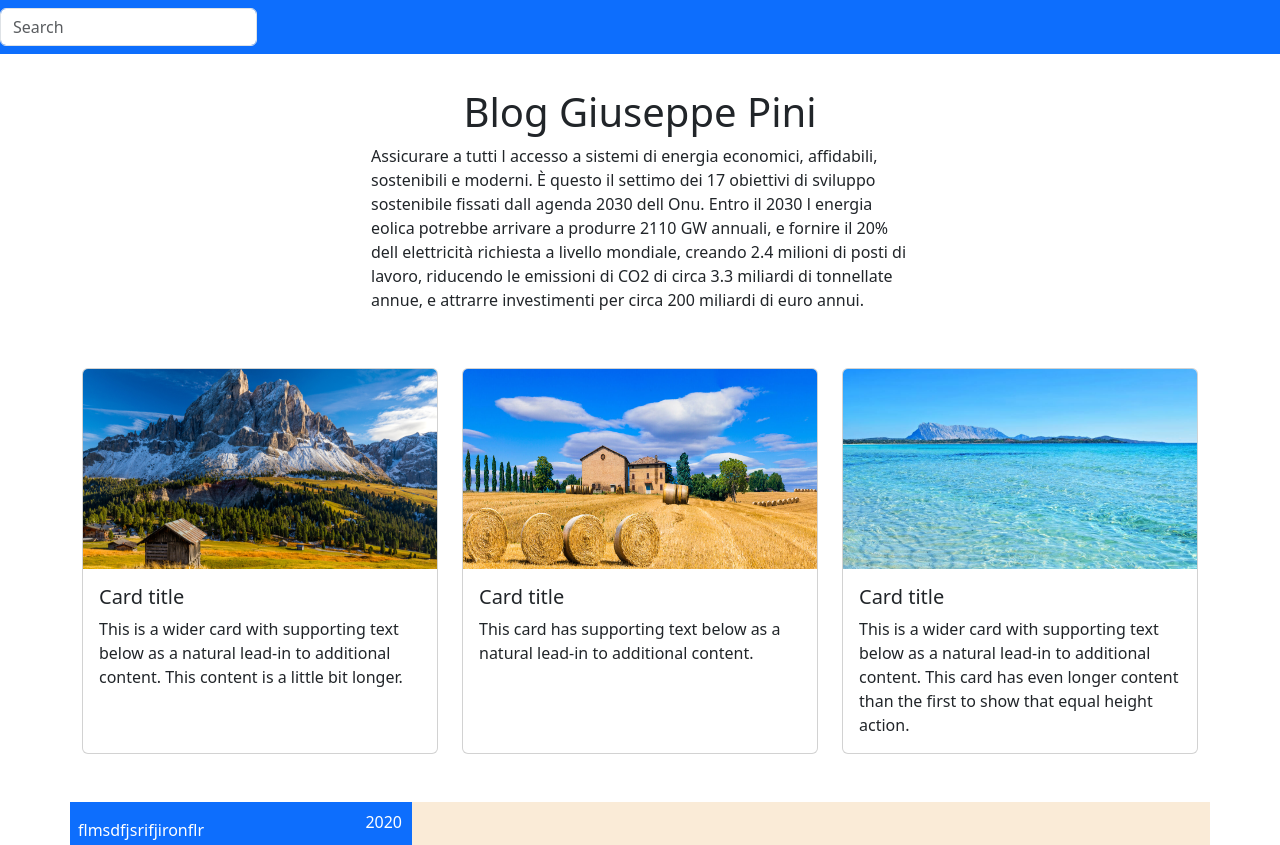
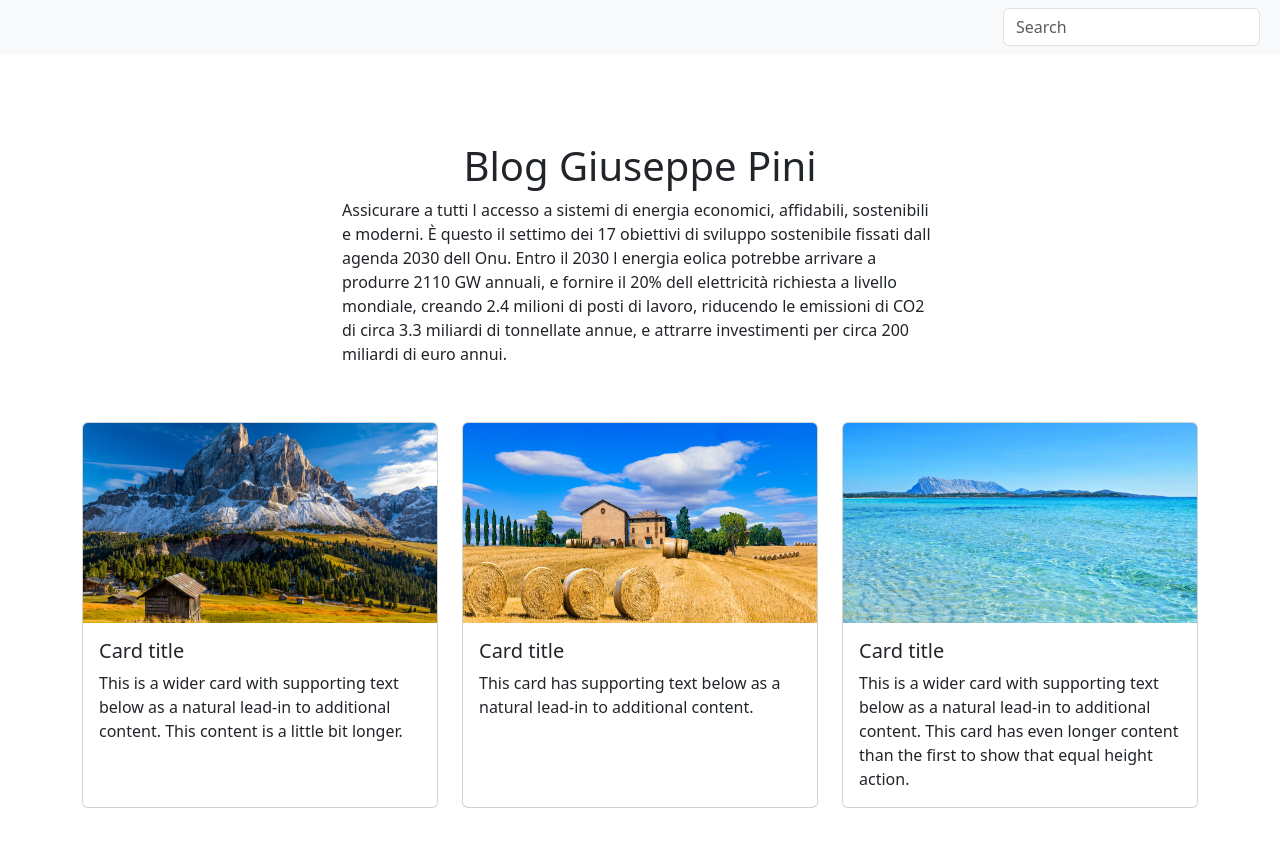
Before and after one commit to Giuseppeworkjujujj/ESERCIZIO-FINALE-FRONT-END, a plain HTML site: page index.html in a window 1280 px wide. Shown: the top 845 px of the page. Drawn offline with nearby package versions, Linux system fonts and the light colour scheme.

Commit message:
nav corretto

```diff
--- a/index.html
+++ b/index.html
@@ -8,12 +8,19 @@
     <link href="https://cdn.jsdelivr.net/npm/bootstrap@5.3.0-alpha1/dist/css/bootstrap.min.css" rel="stylesheet" integrity="sha384-GLhlTQ8iRABdZLl6O3oVMWSktQOp6b7In1Zl3/Jr59b6EGGoI1aFkw7cmDA6j6gD" crossorigin="anonymous">
     <title>Document</title>
 </head>
-<body class="d-flex justify-content-center">
+<body class="foglio">
   <div id="root">
-    <nav class="navbar bg-primary fixed-top">
-        <form class="pe-1" role="search">
-          <input class="form-control" type="search" placeholder="Search" aria-label="Search">
-        </form>
+    <nav class="navbar navbar-expand-lg bg-body-tertiary">
+      <div class="container-fluid">
+        <button class="navbar-toggler ms-auto" type="button" data-bs-toggle="collapse" data-bs-target="#navbarSupportedContent" aria-controls="navbarSupportedContent" aria-expanded="false" aria-label="Toggle navigation">
+          <span class="navbar-toggler-icon"></span>
+        </button>
+        <div class="collapse navbar-collapse" id="navbarSupportedContent">
+          <form class="d-flex ms-auto" role="search">
+            <input class="form-control me-2" type="search" placeholder="Search" aria-label="Search">
+          </form>
+        </div>
+      </div>
     </nav>
     <div class="container-fluid mt-5">
       <div class="row">
@@ -86,3 +93,20 @@
     <script src="https://cdn.jsdelivr.net/npm/bootstrap@5.3.0-alpha1/dist/js/bootstrap.bundle.min.js" integrity="sha384-w76AqPfDkMBDXo30jS1Sgez6pr3x5MlQ1ZAGC+nuZB+EYdgRZgiwxhTBTkF7CXvN" crossorigin="anonymous"></script>
     </body>
     </html>
+
+<!--
+
+    <nav class="navbar navbar-expand-lg bg-body-tertiary">
+      <div class="container-fluid">
+        <a class="navbar-brand" href="#">Navbar</a>
+        <button class="navbar-toggler" type="button" data-bs-toggle="collapse" data-bs-target="#navbarSupportedContent" aria-controls="navbarSupportedContent" aria-expanded="false" aria-label="Toggle navigation">
+          <span class="navbar-toggler-icon"></span>
+        </button>
+        <div class="collapse navbar-collapse" id="navbarSupportedContent">
+          <form class="d-flex" role="search">
+            <input class="form-control me-2" type="search" placeholder="Search" aria-label="Search">
+            <button class="btn btn-outline-success" type="submit">Search</button>
+          </form>
+        </div>
+      </div>
+    </nav> -->
```
